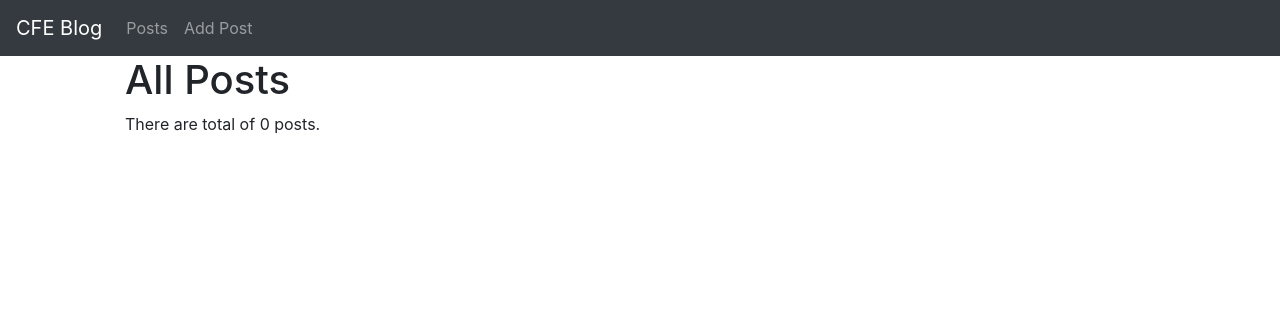
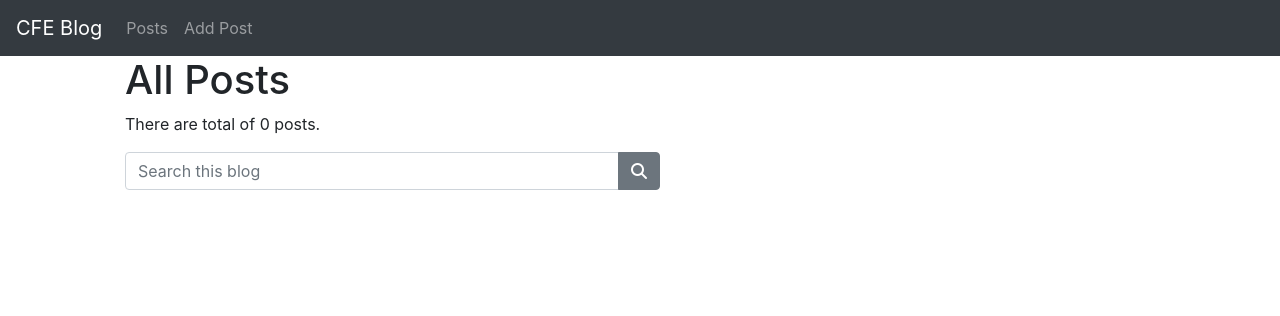
Before and after one commit to chravi414/cfe-django, a Django app: page /posts/ in a window 1280 px wide. Shown: the top 316 px of the page. Run offline with Django 3.2, Linux system fonts and the light colour scheme; data that the repository does not hold is empty; some libraries are stand-ins or nearby versions.

Commit message:
Search Filter - Added

```diff
--- a/posts/templates/posts/post_list.html
+++ b/posts/templates/posts/post_list.html
@@ -2,6 +2,21 @@
 <ul class="list">
     <h1>All Posts</h1>
     <p>There are total of {{posts.count}} posts.</p>
+    {% if search %}
+    <p>Showing results for term {{search}}.</p>
+    {% endif %}
+    <form action="{% url 'post_search' %}" method="POST">
+        {% csrf_token %}
+        <div class="input-group w-50 my-2">
+            <input type="text" name="search" class="form-control" placeholder="Search this blog" />
+            <div class="input-group-append">
+                <button type="submit" class="btn btn-secondary">
+          <i class="fas fa-search"></i>
+        </button>
+            </div>
+        </div>
+    </form>
+
     {% for post in posts %} {% include "posts/post-item.html" with truncate=True %} {% endfor %}
 </ul>
 
--- a/posts/urls.py
+++ b/posts/urls.py
@@ -6,5 +6,6 @@ urlpatterns = [
     path('<int:id>', posts_detail, name="post_detail"),
     path('update/<int:id>', post_update, name='post_update'),
     path('create', post_create, name="post_create"),
+    path('search', posts_list, name='post_search'),
     path('delete/<int:id>', post_delete, name="post_delete")
 ]
--- a/posts/views.py
+++ b/posts/views.py
@@ -3,13 +3,24 @@ from django.shortcuts import render, get_object_or_404, redirect
 from django.http import HttpResponse, Http404
 from posts.models import Post
 from posts.forms import PostForm, PostModelForm
+from django.db.models import Q
 # Create your views here.
 
 
 def posts_list(request):
-    posts = Post.objects.all()
-    # posts = Post.objects.published()
-    return render(request, 'posts/post_list.html', {"posts": posts})
+    if request.method == 'POST':
+        search_query = request.POST.get('search')
+        # posts_matched_title = Post.objects.filter(
+        #     title__icontains=search_query)
+        # posts_matched_content = Post.objects.filter(
+        #     content__icontains=search_query)
+        # posts_matched = posts_matched_title | posts_matched_content
+        posts = Post.objects.filter(
+            Q(title__icontains=search_query) | Q(content__icontains=search_query))
+    else:
+        search_query = ''
+        posts = Post.objects.all()
+    return render(request, 'posts/post_list.html', {"posts": posts, "search": search_query})
 
 
 def posts_detail(request, id):
--- a/templates/base.html
+++ b/templates/base.html
@@ -1,14 +1,14 @@
-<!doctype html>
+<!DOCTYPE html>
 <html lang="en">
 
 <head>
     <!-- Required meta tags -->
-    <meta charset="utf-8">
-    <meta name="viewport" content="width=device-width, initial-scale=1, shrink-to-fit=no">
+    <meta charset="utf-8" />
+    <meta name="viewport" content="width=device-width, initial-scale=1, shrink-to-fit=no" />
 
     <!-- Bootstrap CSS -->
-    <link rel="stylesheet" href="https://stackpath.bootstrapcdn.com/bootstrap/4.3.1/css/bootstrap.min.css" integrity="sha384-ggOyR0iXCbMQv3Xipma34MD+dH/1fQ784/j6cY/iJTQUOhcWr7x9JvoRxT2MZw1T" crossorigin="anonymous">
-
+    <link rel="stylesheet" href="https://stackpath.bootstrapcdn.com/bootstrap/4.3.1/css/bootstrap.min.css" integrity="sha384-ggOyR0iXCbMQv3Xipma34MD+dH/1fQ784/j6cY/iJTQUOhcWr7x9JvoRxT2MZw1T" crossorigin="anonymous" />
+    <script src="https://kit.fontawesome.com/a076d05399.js"></script>
     <title>Hello, world!</title>
 </head>
 
```
